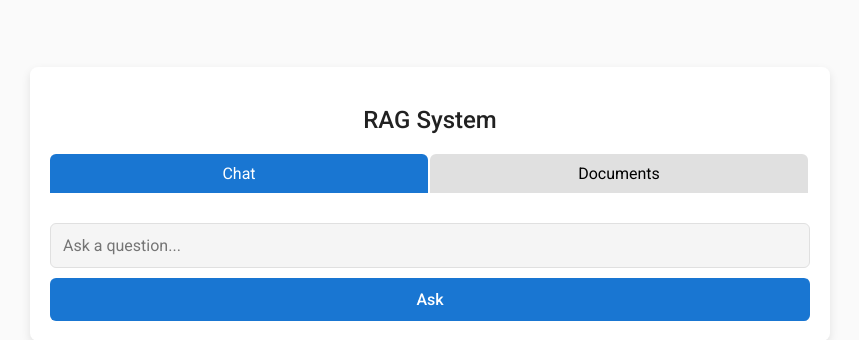
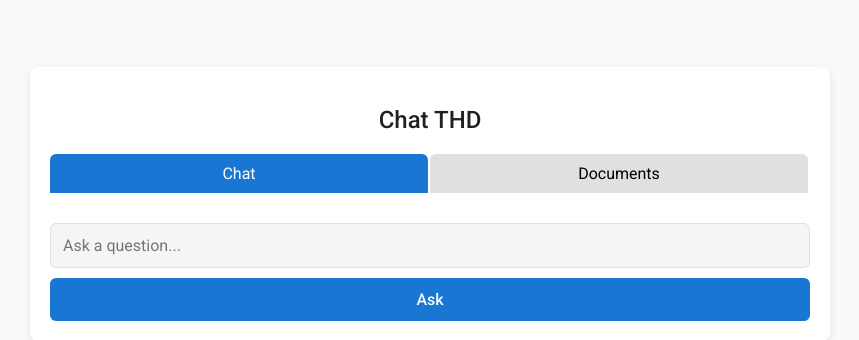
Before and after one commit to andrewnyu/rag-server, a FastAPI app: page / in a window 1280 px wide. Shown: the part 186-526 px from the top of the page, without its empty margins (210-1069 px from the left). Run offline with FastAPI, Linux system fonts and the light colour scheme; data that the repository does not hold is empty.

Commit message:
Update name of server

```diff
--- a/templates/index.html
+++ b/templates/index.html
@@ -3,7 +3,7 @@
 <head>
     <meta charset="UTF-8">
     <meta name="viewport" content="width=device-width, initial-scale=1.0">
-    <title>RAG System</title>
+    <title>Chat THD</title>
     <link rel="stylesheet" href="https://fonts.googleapis.com/css2?family=Roboto:wght@300;400;500&display=swap">
     <style>
         * {
@@ -187,7 +187,7 @@
 <body>
 
     <div class="container">
-        <h2>RAG System</h2>
+        <h2>Chat THD</h2>
 
         <div class="tab-container">
             <div class="tab active" onclick="openTab('chat-tab')">Chat</div>
```
